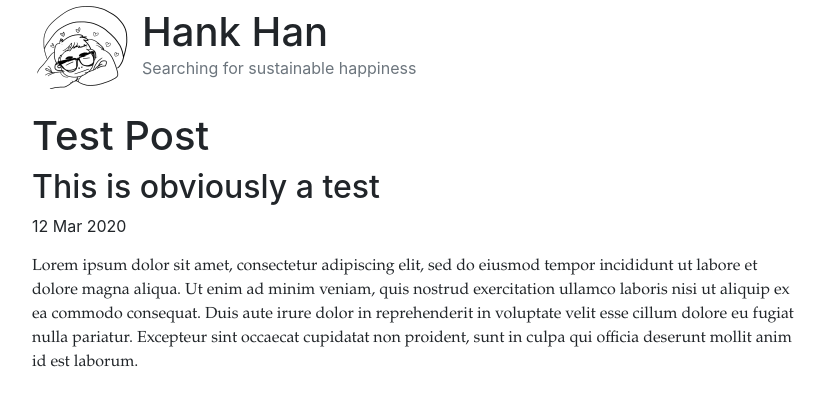
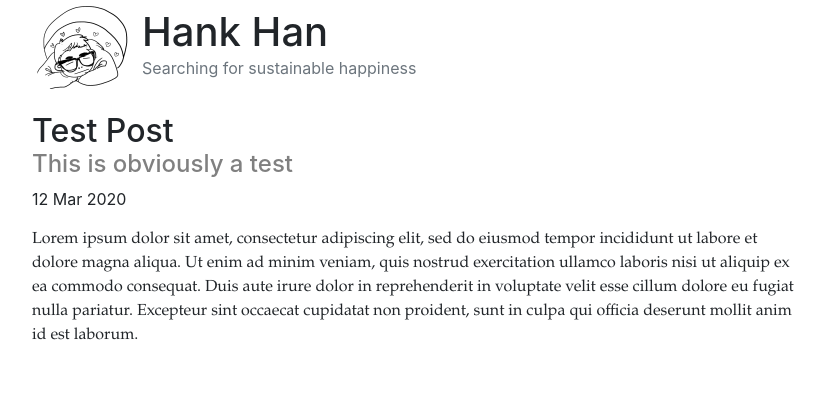
Before and after one commit to jkface/jkface.github.io, a Jekyll site: the page built from _posts/2020-03-12-test-post.md, in a window 1280 px wide. Shown: the top 406 px of the page, without its empty margins (223-1047 px from the left). Built offline with Jekyll 4.4.1, drawn with Linux system fonts in a browser that asks for light colours.

Commit message:
change post header styling

```diff
--- a/_layouts/post.html
+++ b/_layouts/post.html
@@ -1,9 +1,11 @@
 ---
 layout: default
 ---
-<h1>{{ page.title }}</h1>
-<h2>{{ page.subtitle }}</h2>
-<p class="meta">{{ page.date | date_to_string }}</p>
+<div class="post-header">
+  <h1>{{ page.title }}</h1>
+  <h2>{{ page.subtitle }}</h2>
+  <p>{{ page.date | date_to_string }}</p>
+</div>
 
 <div class="long-post">
   {{ content }}
--- a/css/main.css
+++ b/css/main.css
@@ -1,5 +1,15 @@
 .long-post {
   font-family: Garamond, 'Times New Roman', Times, Georgia, serif;
+}
+
+.post-header h1 {
+  font-size: 2rem;
+  margin-bottom: 0;
+}
+
+.post-header h2 {
+  font-size: 1.5rem;
+  color: grey;
 }
 
 .container {
```
